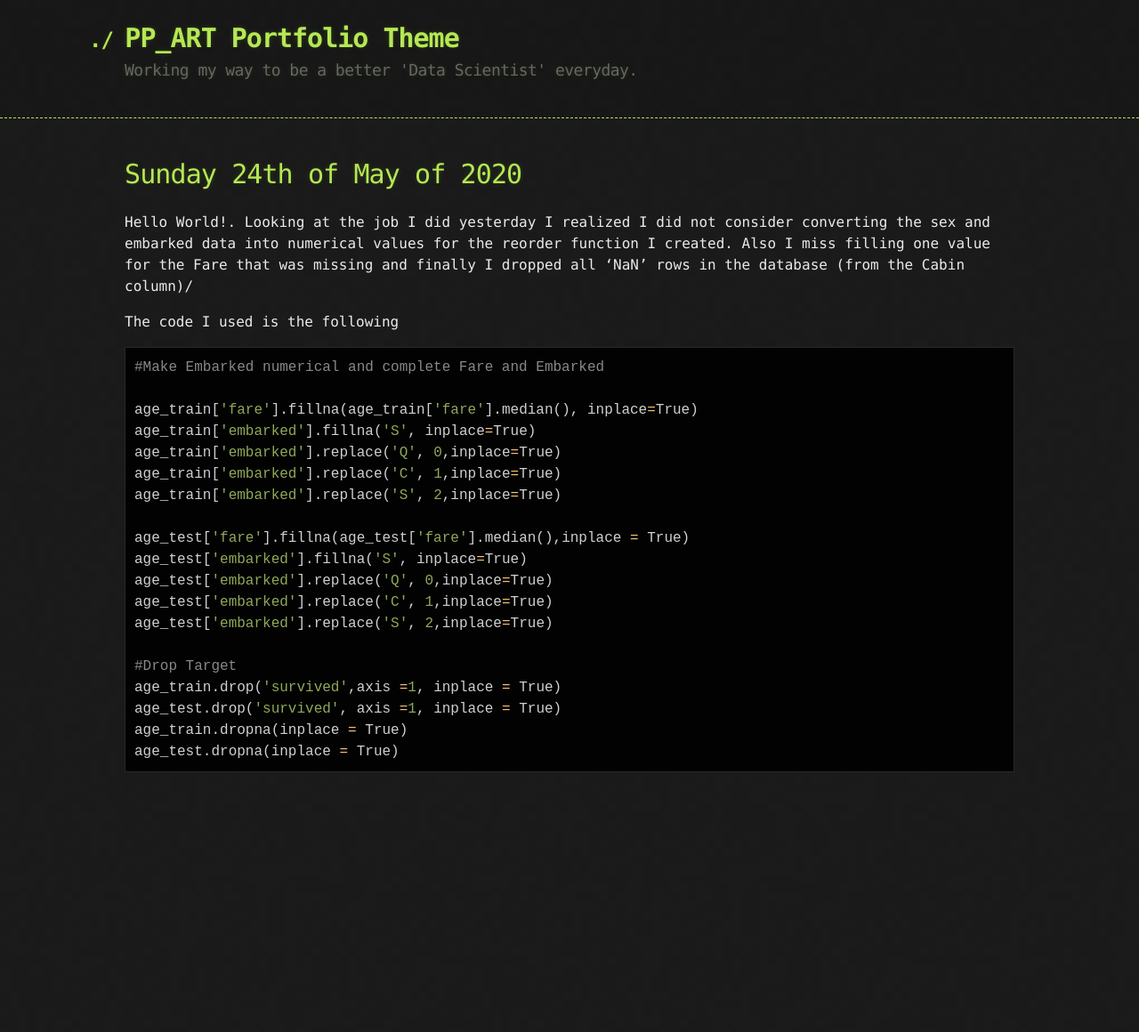
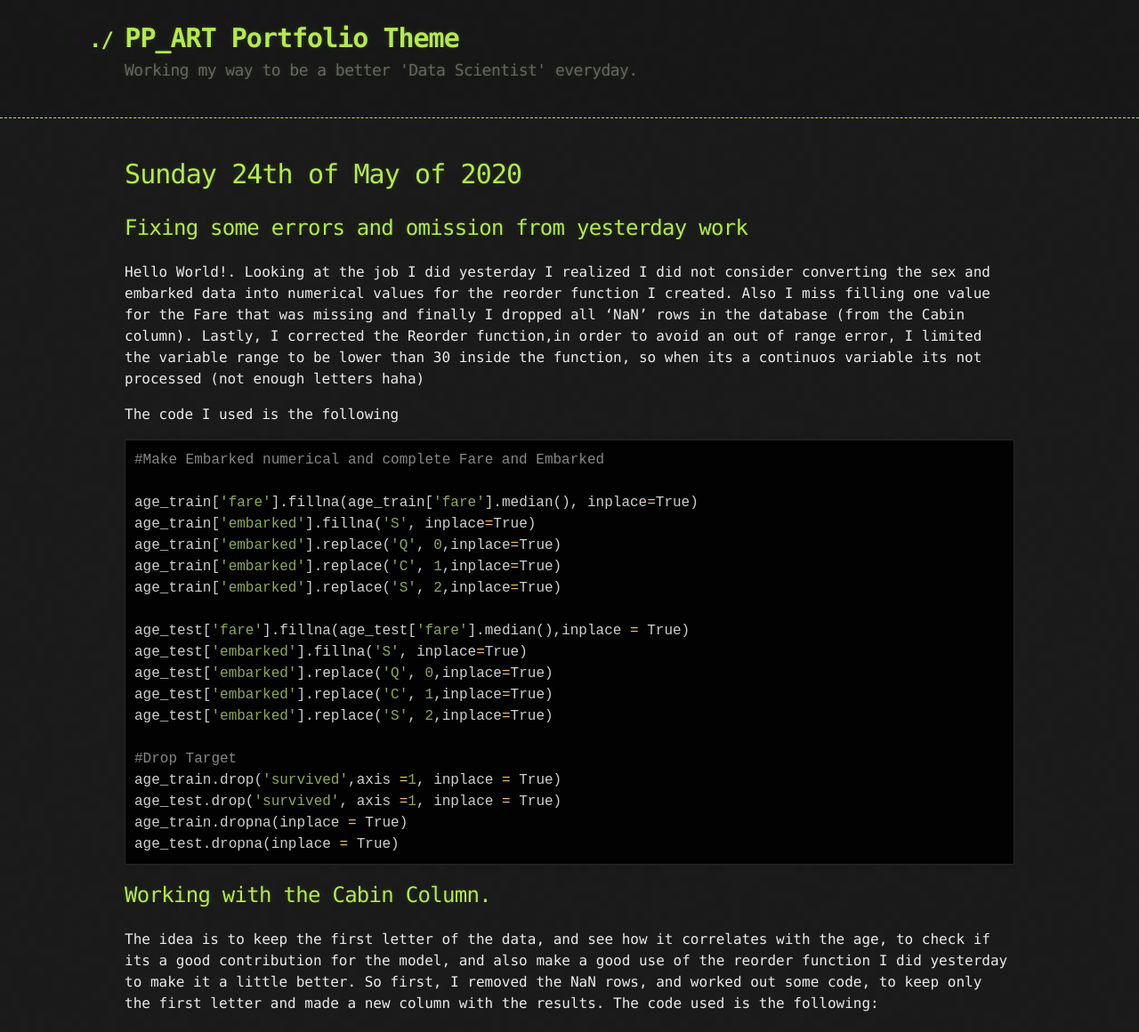
Before and after one commit to PaulB86UK/PP_ART, a Jekyll site: the page built from docs/2020/24_5.md, in a window 1280 px wide. Shown: the whole page at 89% size. Built offline with Jekyll 4.4.1, drawn with Linux system fonts in a browser that asks for light colours; our own code applies the rules of GitHub Pages for plain Markdown files; before the commit the page ends 900 px from its top, so only the background shows below that.

Commit message:
Update 24_5.md

````diff
--- a/docs/2020/24_5.md
+++ b/docs/2020/24_5.md
@@ -4,7 +4,10 @@ permalink: /2020/24_5
 ---
 # Sunday 24th of May of 2020
 
-Hello World!. Looking at the job I did yesterday I realized I did not consider converting the sex and embarked data into numerical values for the reorder function I created. Also I miss filling one value for the Fare that was missing and finally I dropped all 'NaN' rows in the database (from the Cabin column)/
+## Fixing some errors and omission from yesterday work
+
+Hello World!. Looking at the job I did yesterday I realized I did not consider converting the sex and embarked data into numerical values for the reorder function I created. Also I miss filling one value for the Fare that was missing and finally I dropped all 'NaN' rows in the database (from the Cabin column). Lastly, I corrected the Reorder function,in order to avoid an out of range error, I limited the variable range to be lower than 30 inside the function, so when its a continuos variable its not processed (not enough letters haha)
+
 
 The code I used is the following
 
@@ -29,3 +32,6 @@ age_test.drop('survived', axis =1, inplace = True)
 age_train.dropna(inplace = True)
 age_test.dropna(inplace = True)
 ```
+## Working with the Cabin Column.
+The idea is to keep the first letter of the data, and see how it correlates with the age, to check if its a good contribution for the model, and also make a good use of the reorder function I did yesterday to make it a little better. So first, I removed the NaN rows, and worked out some code, to keep only the first letter and made a new column with the results.
+The code used is the following:
````
